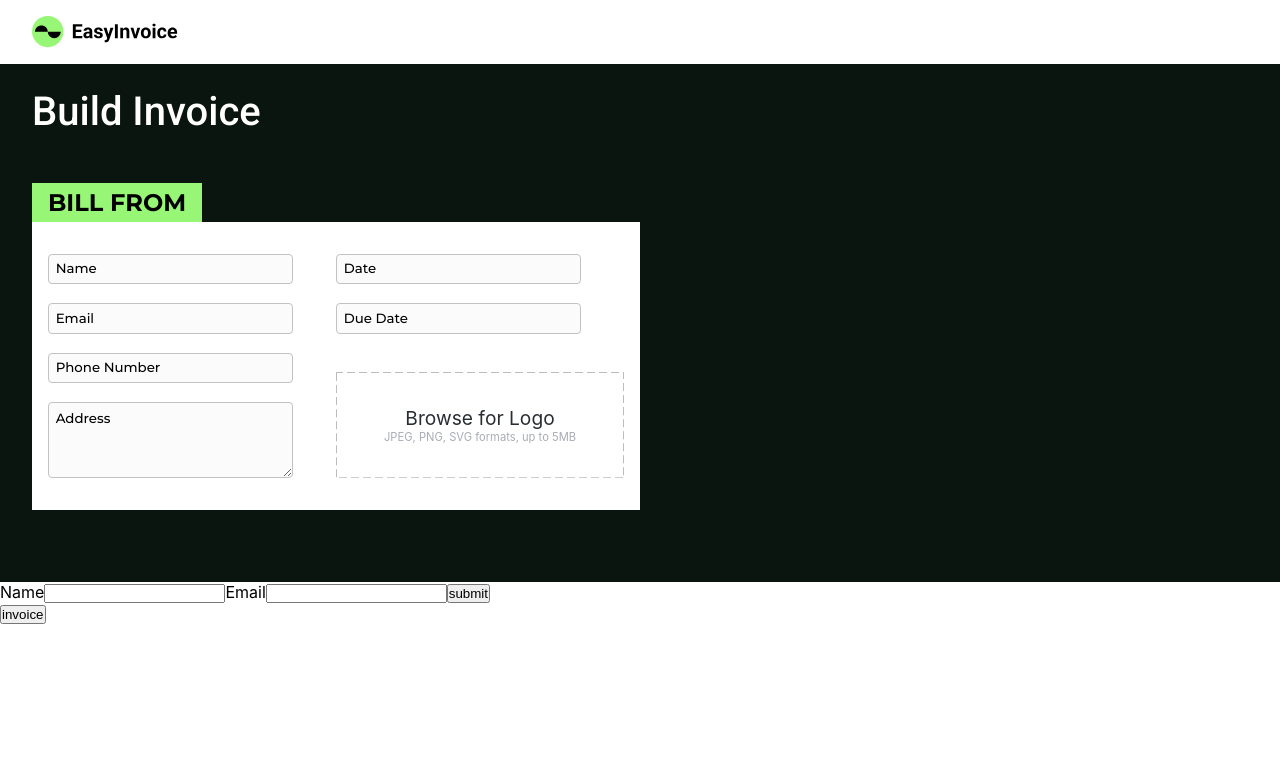
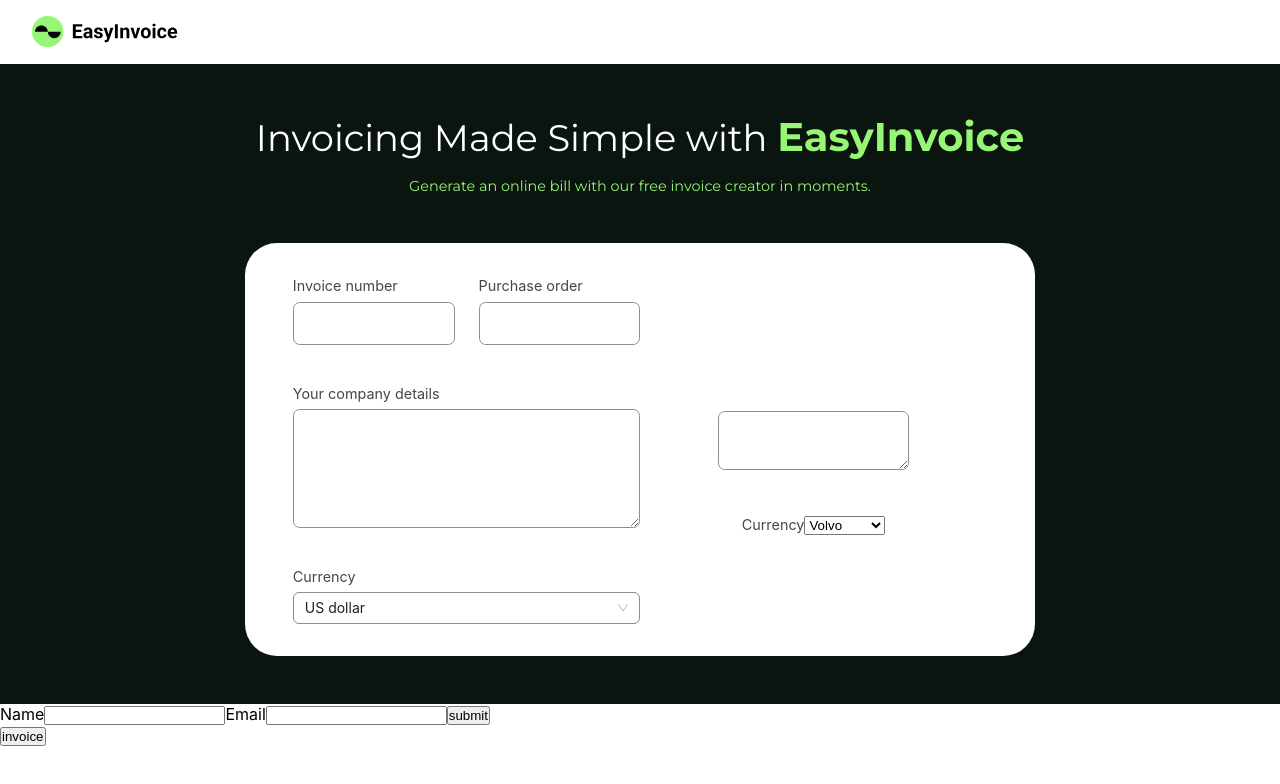
Before and after one commit to Abdulla09/invoice-builder, a React (Create React App) app in the folder frontend/: page /build in a window 1280 px wide. Shown: the top 784 px of the page. Built offline with nearby package versions, Linux system fonts and the light colour scheme.

Commit message:
new design of build page,completed half of detailDiv

```diff
--- a/frontend/package.json
+++ b/frontend/package.json
@@ -6,6 +6,7 @@
     "@testing-library/jest-dom": "^5.17.0",
     "@testing-library/react": "^13.4.0",
     "@testing-library/user-event": "^13.5.0",
+    "antd": "^5.12.8",
     "html2pdf.js": "^0.10.1",
     "jspdf": "^2.5.1",
     "react": "^18.2.0",
--- /dev/null
+++ b/frontend/src/components/Dropdown.js
@@ -0,0 +1,15 @@
+import React from 'react';
+import { Select } from 'antd';
+const { Option } = Select;
+
+const Dropdown = () => {
+  return (
+    <Select showArrow showSearch optionFilterProp="children" className="antSelect" defaultValue="US dollar">
+      <Option value="option1">US dollar</Option>
+      <Option value="option2">British Pound</Option>
+      <Option value="option3">Euro</Option>
+    </Select>
+  );
+};
+
+export default Dropdown;
--- a/frontend/src/css/build.css
+++ b/frontend/src/css/build.css
@@ -1,4 +1,4 @@
-@import url('https://fonts.googleapis.com/css2?family=Montserrat:wght@300;400;500;700&family=Roboto:wght@500&display=swap');
+@import url('https://fonts.googleapis.com/css2?family=Montserrat:wght@300;400;500;700&family=Roboto:wght@300;500&display=swap');
 
 .invoiceDiv{
   width: 100%;
@@ -19,54 +19,110 @@
 .buildDiv{
   width: 100%;
   background-color: #0A150F;
-  padding: 1.5em 2em;
+  padding: 3em 2em;
 }
 
 .header{
   width: 100%;
   display: flex;
+  flex-direction: column;
+  justify-content: center;
+  align-items: center;
+  gap:1em;
 }
 
-.header p{
-  font-family: "Roboto";
-  font-size: 2.5rem;
+.header p:nth-child(1){
+  font-family: "Montserrat";
+  font-size: 2.3rem;
   color: #fff;
 }
 
-.billDiv{
-  width: 50%;
-  margin: 3em 0;
+.header span{
+  font-family: "Montserrat";
+  font-size: 2.5rem;
+  font-weight: 700;
+  color: #97F675;
 }
 
-.billHeader{
-  width: fit-content;
-  background-color: #97F675;
-  padding: 0.2em 1rem;
+.header p:nth-child(2){
+  font-family: "Montserrat";
+  font-weight: 400;
+  font-size: 0.9rem;
+  color: #97F675;
 }
 
-.billHeader{
-  font-family: "Montserrat";
-  font-weight: 700;
-  font-size: 1.5rem;
+.billDiv{
+  width: 65%;
+  margin: 3em auto 0em;
 }
 
 .billInnerDiv{
   width: 100%;
   padding: 1em;
   background-color: white;
-  display: flex;
+  border-radius: 2rem;
+  padding: 2em 3em;
   /* gap: 1em; */
 }
 
-.billInnerDiv >div{
-  padding: 1em 0;
+.billDetailsDiv{
+  width: 100%;
+  display: flex;
+  justify-content: center;
+  align-items: center;
+}
+
+.billDetailsDiv > div{
   width: 100%;
   display: flex;
   flex-direction: column;
-  gap: 1.2em;
+  justify-content: center;
+  align-items: center;
+  gap:2.5em;
 }
 
-.billInnerDiv div>input,.billInnerDiv div>textarea{
+.billDetailsDiv label{
+  font-size: 0.9rem;
+  color: #464646;
+}
+
+.billDetailsDiv input,.billDetailsDiv textarea{
+  margin-top: 0.5em;
+  width: 100%;
+  padding: 1em 0.5em;
+  border-radius: 0.5em;
+  border: 1.5px solid #8e8e8e;
+}
+
+.antSelect{
+  margin-top:0.5em;
+}
+
+.ant-select-selector{
+  border: 1.5px solid #8e8e8e !important;
+  box-shadow:none !important;
+}
+
+.InvoicePurchaseDiv{
+  display: flex;
+  justify-content: center;
+  align-items: center;
+  gap: 1.5em;
+}
+
+.companyDetailsDiv{
+  width: 100%;
+  display: flex;
+  flex-direction: column;
+}
+
+.currencyDiv{
+  display: flex;
+  flex-direction: column;
+  width: 100%;
+}
+
+/* .billInnerDiv div>input,.billInnerDiv div>textarea{
   width: 85%;
   border-radius: 0.25rem;
   border: 0.5px solid #C2C2C2;
@@ -101,3 +157,16 @@
   color: #A9ACB4;
   font-size: 0.7rem;
 }
+
+.fileDiv>input{
+  display: none;
+}
+
+.right{
+  margin-left: 40%;
+}
+
+.headerRight{
+  float: right;
+  padding: 0.2em 2rem;
+} */
--- a/frontend/src/pages/Build.js
+++ b/frontend/src/pages/Build.js
@@ -1,9 +1,16 @@
-import { useState } from "react"
+import { useState, useRef } from "react"
 import jsPDF from "jspdf"
 import html2pdf from "html2pdf.js"
 import "../css/build.css"
 import logo from "../images/invoicelogo.svg"
+import Dropdown from "../components/Dropdown.js"
 const Build = ()=>{
+
+  const fileInputRef = useRef(null);
+
+  const handleFileDivClick = () => {
+      fileInputRef.current.click();
+  };
 
   const [name, setName] = useState("")
   const [email, setEmail] = useState("")
@@ -33,36 +40,65 @@
 
     <div className="buildDiv">
       <div className="header">
+          <p>Invoicing Made Simple with <span>EasyInvoice</span></p>
+          <p>Generate an online bill with our free invoice creator in moments.</p>
+      </div>
+
+      <div className="billDiv">
+        <div className="billInnerDiv">
+          <div className="billDetailsDiv">
             <div>
-          <p>Build Invoice</p>
+              <div className="InvoicePurchaseDiv">
+                <div>
+                  <label>Invoice number</label>
+                  <input type="text"></input>
+                </div>
+                <div>
+                  <label>Purchase order</label>
+                  <input type="text"></input>
                 </div>
               </div>
 
-      <div className="billDiv">
-        <div className="billHeader">
-          <p>BILL FROM</p>
+              <div className="companyDetailsDiv">
+                <label>Your company details</label>
+                <textarea rows="6"></textarea>
               </div>
-        <div className="billInnerDiv">
+
+              <div className="currencyDiv">
+                <label>Currency</label>
+                <Dropdown />
+              </div>
+            </div>
+
             <div>
-            <input type="text" placeholder="Name" />
-            <input type="text" placeholder="Email" />
-            <input type="text" placeholder="Phone Number" />
-            <textarea placeholder="Address" rows="4" />
+              <div>
+
+              </div>
+
+              <div>
+                <textarea></textarea>
+              </div>
+
+              <div>
+                <label for="currency">Currency</label>
+
+                <select name="currency" id="currency">
+                  <option value="volvo">Volvo</option>
+                  <option value="saab">Saab</option>
+                  <option value="mercedes">Mercedes</option>
+                  <option value="audi">Audi</option>
+                </select>
+              </div>
+            </div>
+
+
           </div>
           <div>
-          <input type="text" placeholder="Date" onFocus={(e) => (e.target.type = "date")}
-        onBlur={(e) => (e.target.type = "text")} />
-          <input type="text" placeholder="Due Date" onFocus={(e) => (e.target.type = "date")}
-        onBlur={(e) => (e.target.type = "text")} />          <div>
 
-          </div>
-          <div className="fileDiv">
-            <p>Browse for Logo</p>
-            <p>JPEG, PNG, SVG formats, up to 5MB</p>
           </div>
         </div>
       </div>
-      </div>
+
     </div>
 
     <form onSubmit={handleSubmit}>
```
Also changed, not shown: 2 other files (tests, documents, lock files or other folders). Lines whose indentation alone changed are shown as unchanged.
